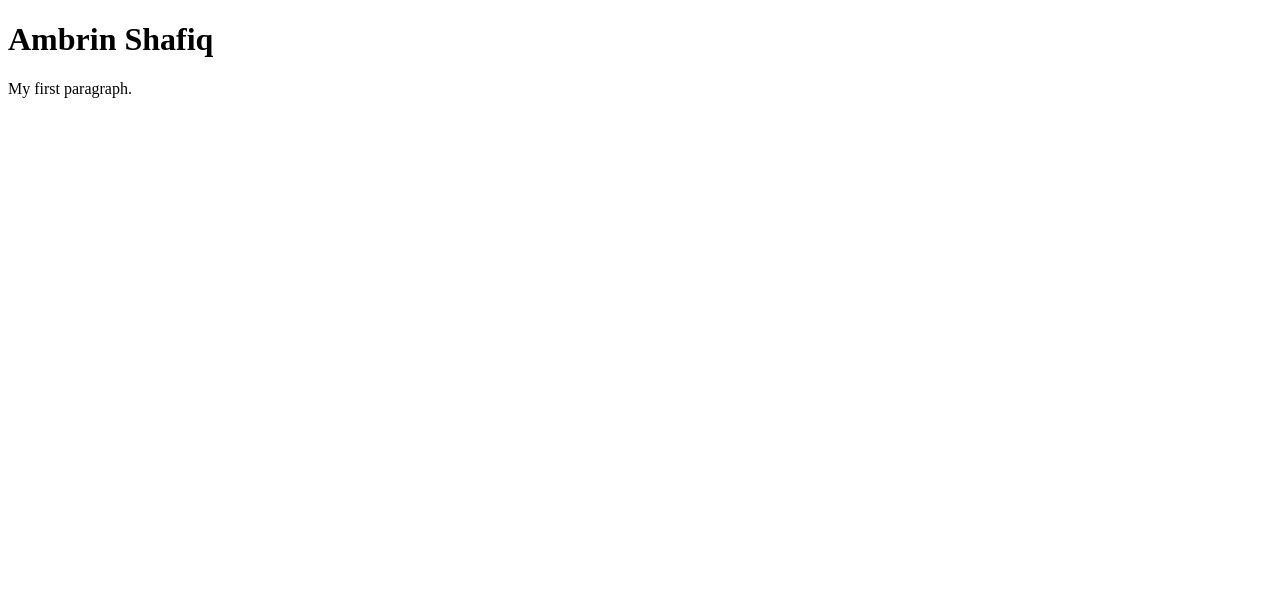
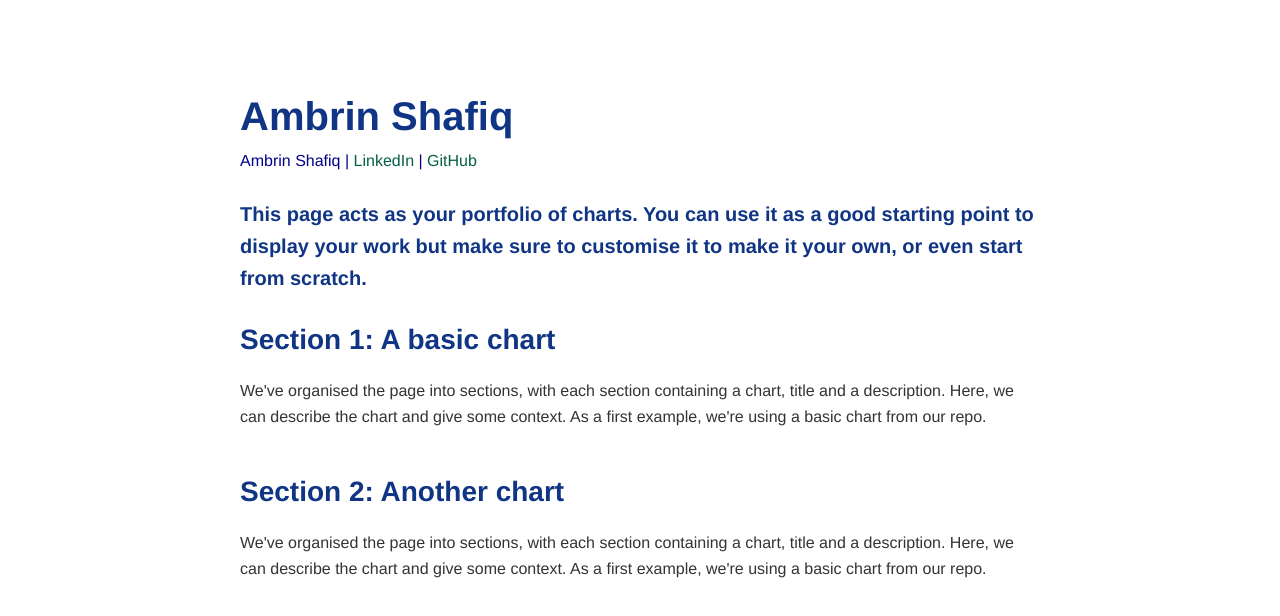
Before and after one commit to ashafiq16/ashafiq16.github.io, a plain HTML site: page index.html in a window 1280 px wide. Drawn offline with Linux system fonts and the light colour scheme; a script that the page names is missing.

Commit message:
Add files via upload

```diff
--- /dev/null
+++ b/index.css
@@ -0,0 +1,67 @@
+/* This is an example CSS file. If you include it in your portfolio, it'll provide some clean and basic styling */
+/* for your page. Feel free to experiment with the values, or copy them into a new file and use that instead. */
+
+/* These are comments in CSS. Comments don't do anything except explain your working to make code easier to understand. */
+
+
+body { /* We can style any HTML element by using its name - here we're styling the body */
+  /* We want text that uses a clean sans-serif font, is usually 16px big and close to black */
+  font-family: 'Helvetica Neue', Helvetica, Arial, sans-serif;
+  font-size: 16px;
+  color: #333333;
+  line-height: 1.6;
+  /* we want a white page, that's centered and not too wide */
+  background-color: #fff;
+  margin:0 auto;
+  max-width: 800px;
+  padding-top: 60px;
+}
+
+
+/* Headings */
+h1, h2, h3, h4, h5, h6 {
+  color: #113585;
+  margin-top: 24px;
+  margin-bottom: 16px;
+  font-weight: 600;
+}
+
+/* We want the headings to be a little bigger than the paragraph text */
+.big { /* This is the class we created in the HTML file, you can use it to style any element */
+  font-size: 2.5em;
+}
+
+h2 {
+  font-size: 1.75em;
+}
+
+.small {
+  font-size: 1.25em;
+}
+
+/* Paragraph */
+p {
+  margin-bottom: 1em;
+  font-weight: 300;
+}
+
+section {
+  margin-bottom: 2.5em;  /* We want a little more space between sections */
+}
+
+/* Links */
+/* We want the links to be a little more visible  and a different color */
+a {
+  color: #065f46;
+  text-decoration: none;
+}
+
+a:hover {
+  text-decoration: underline;
+}
+
+/* Images */
+img {
+  max-width: 100%;
+  height: auto;
+}
--- a/index.html
+++ b/index.html
@@ -1,34 +1,115 @@
 <!DOCTYPE html>
+<!-- This HTML file provides a simple example of a portfolio page. It contains a header, a few sections, and a few charts. -->
+<!-- It works with the three css files in this folder: example1.css, example2.css and example3.css. -->
+<!-- The HTML file defines the structure of the page, and the CSS files define how it looks. -->
+<!-- The CSS examples are all designed to work with this page. Try swapping them out on line 29 and see what happens. -->
+
+<!-- Take a look around and make your own copy to adapt for your own use. -->
+
+<!-- This is a comment -->
+<!-- Comments are not displayed in the browser -->
+<!-- They can be used to leave notes in the code -->
+
 <html>
-
-<!-- Richard Davies, Data Science -->
-
-<!-- CODING LESSON NUMBER 1 -->
-<!-- Commenting your code is vital, vital, vital -->
-
-<!-- This is how you add comments to HTML -->
-
-<!-- You can also include
-multi - line comments
-if you find that useful -->
-
-<!-- To turn text into a comment, use the=is short-cut: CTRL & the "/" key (command + "/" on Mac)-->
-
-
-<!-- HOW HTML WORKS - THE BASICS -->
-<!-- HTML files have two fundamental parts. (1) The head, (2) The body -->
-
-<!-- The head contains things that you do not see on the page -->
+    <!-- HTML is heirarchial: tags like this define elements on the page.
+    Each tag does something different. For example:
+        - The <html> tag defines the whole document.
+        - The <h1> tag defines a large heading
+        - The <p> tag defines a paragraph
+        - Tags appear as an opening <div> and closing </div> pair
+    -->
 
 <head>
-    <title>Page Title</title>
+    <!-- The head tag links to resources our page needs and defines information about it. Tags in the <head> aren't displayed on the page. -->
+
+    <!-- This is a link to a stylesheet which contains rules about how each element on the page should be defined-->
+    <!-- Try swapping to example3.css or another, and take a look at each example.css to see if you understand it-->
+    <link rel="stylesheet" type="text/css" href="index.css">
+    <title>My Portfolio</title> <!-- The title displayed in the browser tab, not on the page itself -->
+
+    <!-- This is a link to the vega-lite packages which we're using to make graphs -->
+    <script src="https://cdn.jsdelivr.net/npm/vega@6.4.0"></script>
+    <script src="https://cdn.jsdelivr.net/npm/vega-lite@6.4.3"></script>
+    <script src="https://cdn.jsdelivr.net/npm/vega-embed@7.3.0"></script>
+
+    <style>
+        /* CSS styles can be defined here, or in a separate CSS file */
+        #chartGrid {
+            display: flex;
+        }
+
+    </style>
 </head>
 
-<!-- The body contains thigs you see -->
-<!-- Most elements both open and close, with the content in the middle -->
-<!-- Indenting is optional, but helps with readability -->
 <body>
-    <h1>Ambrin Shafiq</h1>
-    <p>My first paragraph.</p>
+<!-- The body tag contains the elements that visitors to our page will see. -->
+    <h1 class="big" style="margin-bottom: 0px;"> <!-- We have added a class to the header called "big" which we can use to style it in the CSS -->
+        <!-- This is a header, it is the largest text on the page -->
+        Ambrin Shafiq
+    </h1>
+    <p style="margin-top: 0px; color: darkblue">
+        <!-- we're setting the margin to 0px so the header and authour name are close together -->
+        Ambrin Shafiq | <a href="https://www.linkedin.com/in/ambrin-shafiq/">LinkedIn</a> | <a
+            href="https://github.com/ashafiq16">GitHub</a>
+    </p>
+    <h3 class="small"> <!-- We have added a class to the header called "small" which we can use to style it in the CSS -->
+        This page acts as your portfolio of charts. You can use it as a good starting point to display your work but make sure to customise it to make it your own, or even start from scratch.
+    </h3>
+
+    <!-- We're organising the page into sections, with each section containing a chart, title and a description -->
+    <section>
+        <div class="chart-description">
+            <h2>Section 1: A basic chart</h2>
+            <p> <!-- This is a paragraph, it's the main way to display text on a web page -->
+                We've organised the page into sections, with each section containing a chart, title and a description. Here, we can describe the chart and give some context.
+                As a first example, we're using a basic chart from our repo.
+            </p>
+        </div>
+
+        <!-- This element will contain our vega-lite chart -->
+        <figure id="Location1"></figure> <!-- we give it an id so we can put a vega-lite graph here with VegaEmbed -->
+
+    </section>
+
+    <!-- Do you want to add more sections? -->
+        <!-- Try copying pasting the section above -->
+        <!-- You'll need to change the id of the figure "<figure id="Location2"... -->
+        <!-- ... and add a new variable for the graph spec in the script at the bottom of the page -->
+
+      <section>
+        <div class="chart-description">
+            <h2>Section 2: Another chart</h2>
+            <p> <!-- This is a paragraph, it's the main way to display text on a web page -->
+                We've organised the page into sections, with each section containing a chart, title and a description. Here, we can describe the chart and give some context.
+                As a first example, we're using a basic chart from our repo.
+            </p>
+        </div>
+
+        <!-- This element will contain our vega-lite chart -->
+        <figure id="Location2"></figure> <!-- we give it an id so we can put a vega-lite graph here with VegaEmbed -->
+
+    </section>
+
+    <!-- This is a script, it's a way to run JavaScript code on the page -->
+    <script>
+        // This is a comment in JavaScript - it's a different language to HTML and CSS
+
+        let figure_1_spec = "https://raw.githubusercontent.com/EconomicsObservatory/courses/main/2/s2_chart2.json"; // We're storing the URL of the graph we want to display in a variable
+        // You should have a spec for a graph in this same folder. Just specify its name here, e.g. let figure_1_spec = "chart1.json"
+
+        vegaEmbed('#Location1', figure_1_spec) // We're using the vegaEmbed function to put a graph in the element with id figure_1
+
+        // Do you want to add more graphs?
+        // try defining a new variable for figure_2_spec, adding VegaEmbed for Location2, and adding a new section in the HTML
+        // e.g.
+        // let figure_2_spec = ...
+        // vegaEmbed('#Location2', figure_2_spec)
+
+        let figure_2_spec = "wk1_chart2.json";
+        vegaEmbed('#Location2', figure_2_spec)
+
+    </script>
+
 </body>
+
 </html>
```
